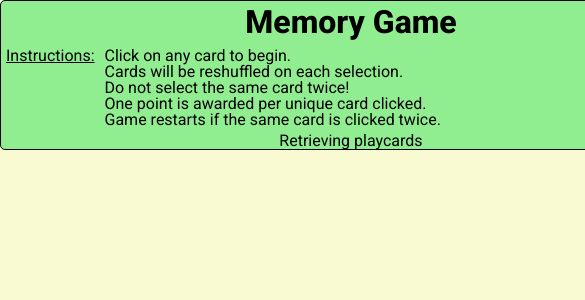
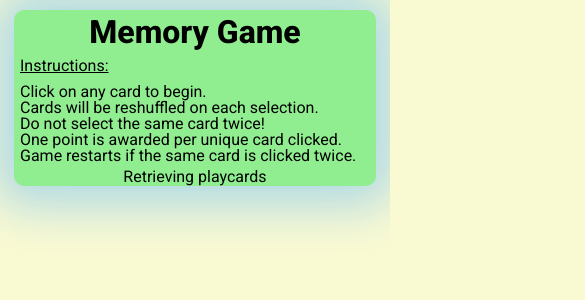
Before and after one commit to Gmutt-dev/memory-game, a React (Vite) app: page / in a window 390 px wide. Shown: the top 300 px of the page, 585 px wide, since content can reach past the window. Built offline with nearby package versions, Linux system fonts and the light colour scheme; no server answers.

Commit message:
added media query styling for small screen devices

```diff
--- a/src/App.css
+++ b/src/App.css
@@ -11,10 +11,11 @@
 
 .app {
   width: 700px;
-  margin: 0 auto;
-  border: 1px solid black;
-  border-radius: 5px;
+  margin: 20px auto;
+  border: 1px solid transparent;
+  border-radius: 10px;
   background-color: lightgreen;
+  box-shadow: 0 0 50px 20px lightblue;
 
   & > header {
     & h1 {
@@ -44,3 +45,16 @@
     }
   }
 }
+
+@media (max-width: 720px) {
+  .app {
+    width: calc(700px - 340px);
+    margin: 10px auto;
+
+    & header {
+      & section {
+        grid-template-columns: 1fr;
+      }
+    }
+  }
+}
--- a/src/styles/GameBoard.css
+++ b/src/styles/GameBoard.css
@@ -33,4 +33,29 @@
   justify-content: center;
   background-color: green;
   perspective: 1000px;
+  border-bottom-left-radius: 10px;
+  border-bottom-right-radius: 10px;
 }
+
+@media (max-width: 720px) {
+  .gameboard > header {
+    grid-template-columns: 1fr;
+    gap: 10px;
+    min-height: 40px;
+
+    & .placeholder {
+      display: none;
+    }
+
+    & .slider-option-input {
+      & input {
+        width: 100%;
+      }
+    }
+
+    & button {
+      width: 150px;
+      justify-self: center;
+    }
+  }
+}
```
